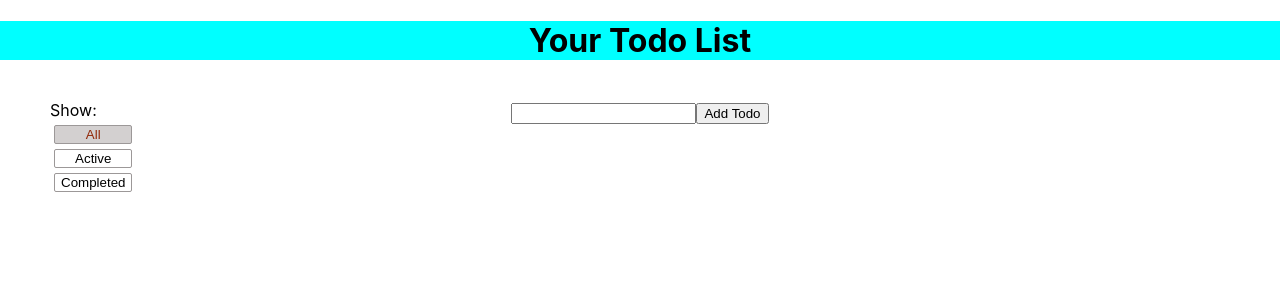
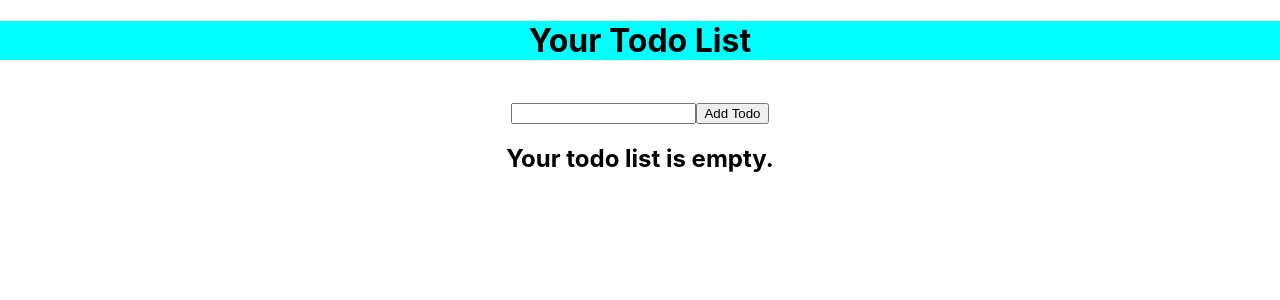
Before and after one commit to Bishko86/todo_list, a React (Create React App) app: page / in a window 1280 px wide. Shown: the top 300 px of the page. Built offline with nearby package versions, Linux system fonts and the light colour scheme.

Commit message:
added useState condition, that returns content if state is empty

```diff
--- a/src/App.js
+++ b/src/App.js
@@ -1,22 +1,41 @@
-import React from 'react';
+import React, { useEffect, useState } from 'react';
 import './App.css';
 import VisibleTodoList from './containers/VisibleTodoList';
 import Footer from './components/Footer/Footer';
 import AddTodo from './components/AddTodo/AddTodo';
 import Header from './components/Header/Header';
+import { connect } from 'react-redux';
 
 
-const App = () => (
-  <div className={'baseWrap'}>
-    <Header />
-    <div>
-      <AddTodo />
-      <VisibleTodoList />
-    </div>
-    <Footer />
+const App = ({ todos }) => {
 
-  </div>
+  let [emptyListMode, setEmptyListMode] = useState(false);
 
-)
+  useEffect(() => {
+    if (todos.length > 0) setEmptyListMode(false);
+    else setEmptyListMode(true);
+  })
 
-export default App;
+  return (
+    < div className={'baseWrap'} >
+      <Header />
+
+      <div className={'currentWrap'}>
+        <AddTodo />
+        {emptyListMode ? <h2>Your todo list is empty.</h2> :
+          <div>
+            <Footer />
+            <VisibleTodoList />
+          </div>}
+      </div>
+
+
+    </div >
+  )
+}
+function mapStateToProps(state) {
+  return {
+    todos: state.todos
+  }
+}
+export default connect(mapStateToProps, null)(App);
```
